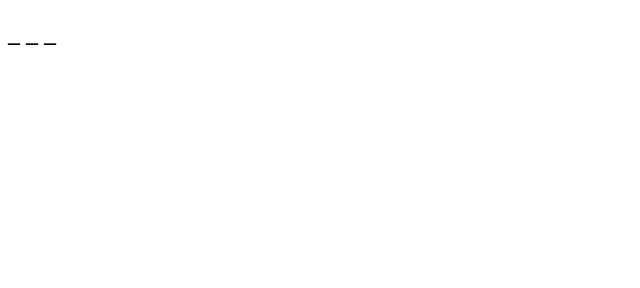
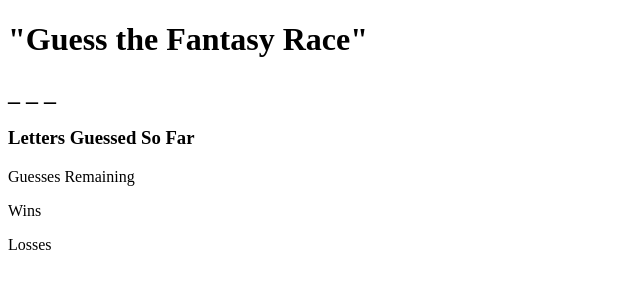
Before and after one commit to aehaq/Hangman, a plain HTML site: page index.html in a window 1280 px wide. Shown: the whole page, without its empty margins (0-640 px from the left). Drawn offline with Linux system fonts and the light colour scheme.

Commit message:
html updated with tracked values

```diff
--- a/assets/script.js
+++ b/assets/script.js
@@ -7,14 +7,12 @@ var targetWord, wordDisplayed, guessesLeft, lettersGuessed;
 
 var guessesElement = document.getElementById("letters-guessed");
 var displayedElement = document.getElementById("displayed-word");
-// var targetElement = document.getElementById("target-word");
 
 function init() {
     guessesLeft = 10;
     lettersGuessed = [];
     guessesElement.textContent = lettersGuessed;
     targetWord = words[Math.floor(Math.random()*words.length)];
-    // targetElement.textContent = targetWord;
     console.log(targetWord)
     wordProgress = "";
     for (var i = 0; i < targetWord.length; i++) {
@@ -40,7 +38,6 @@ document.onkeyup = function(event) {
 
     // Check if guess is valid letter
     if (letters.indexOf(guess) > -1 && lettersGuessed.indexOf(guess) < 0) {
-        console.log("valid keystroke")
         lettersGuessed.push(guess);
         guessesElement.textContent = lettersGuessed;
         for (var i = 0; i < targetWord.length; i++) {
@@ -49,7 +46,6 @@ document.onkeyup = function(event) {
             }
         }
         convertString(wordProgress)
-
 
     } else {
         // invalid guess
--- a/index.html
+++ b/index.html
@@ -7,9 +7,15 @@
     <title>Document</title>
 </head>
 <body>
-    <h1 id="target-word"></h1>
+    <h1>"Guess the Fantasy Race"</h1>
     <h2 id="displayed-word"></h2>
-    <p id="letters-guessed"></p>
+    <div>
+        <h3>Letters Guessed So Far</h3>
+        <p id="letters-guessed"></p>
+        <p>Guesses Remaining <span id="guesses-left"></span></p>
+    </div>
+    <p>Wins <span id="win-count"></span></p>
+    <p>Losses <span id="loss-count"></span></p>
 
     <script src="assets/script.js"></script>
 </body>
```
